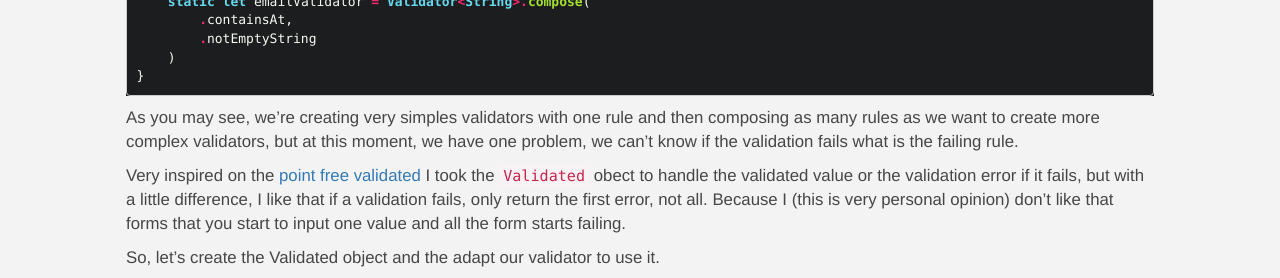
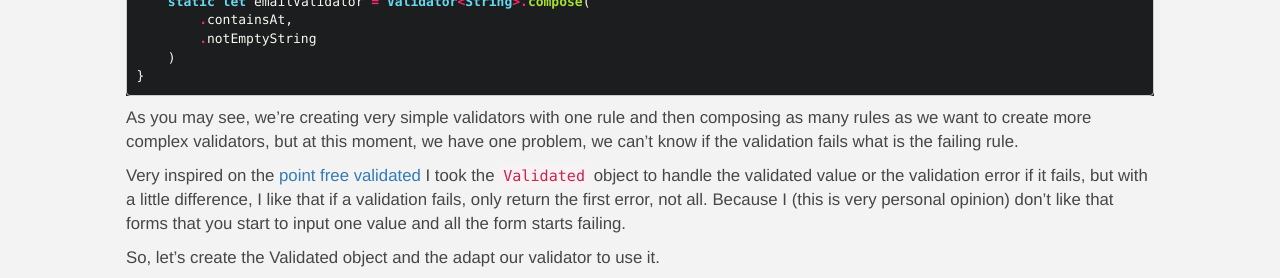
Before and after one commit to JulianAlonso/JulianAlonso.github.io, a Jekyll site: the page built from _posts/2020/2020-06-13-highly-composable-validators.md, in a window 1280 px wide and 900 px high, scrolled down 2302 px. Shown: the part 152-430 px from the top of the window. Built offline with Jekyll 4.4.1, drawn with Linux system fonts in a browser that asks for light colours; nearby versions of some CDN libraries; some web fonts are replaced.

Commit message:
fix typo

````diff
--- a/_posts/2020/2020-06-13-highly-composable-validators.md
+++ b/_posts/2020/2020-06-13-highly-composable-validators.md
@@ -122,9 +122,9 @@ extension Validator where Value == String {
 }
 ```
 
-As you may see, we're creating very simples validators with one rule and then composing as many rules as we want to create more complex validators, but at this moment, we have one problem, we can't know if the validation fails what is the failing rule.
+As you may see, we're creating very simple validators with one rule and then composing as many rules as we want to create more complex validators, but at this moment, we have one problem, we can't know if the validation fails what is the failing rule.
 
-Very inspired on the [point free validated](https://github.com/pointfreeco/swift-validated) I took the `Validated` obect to handle the validated value or the validation error if it fails, but with a little difference, I like that if a validation fails, only return the first error, not all. Because I (this is very personal opinion) don't like that forms that you start to input one value and all the form starts failing.
+Very inspired on the [point free validated](https://github.com/pointfreeco/swift-validated) I took the `Validated` object to handle the validated value or the validation error if it fails, but with a little difference, I like that if a validation fails, only return the first error, not all. Because I (this is very personal opinion) don't like that forms that you start to input one value and all the form starts failing.
 
 So, let's create the Validated object and the adapt our validator to use it.
 
````
